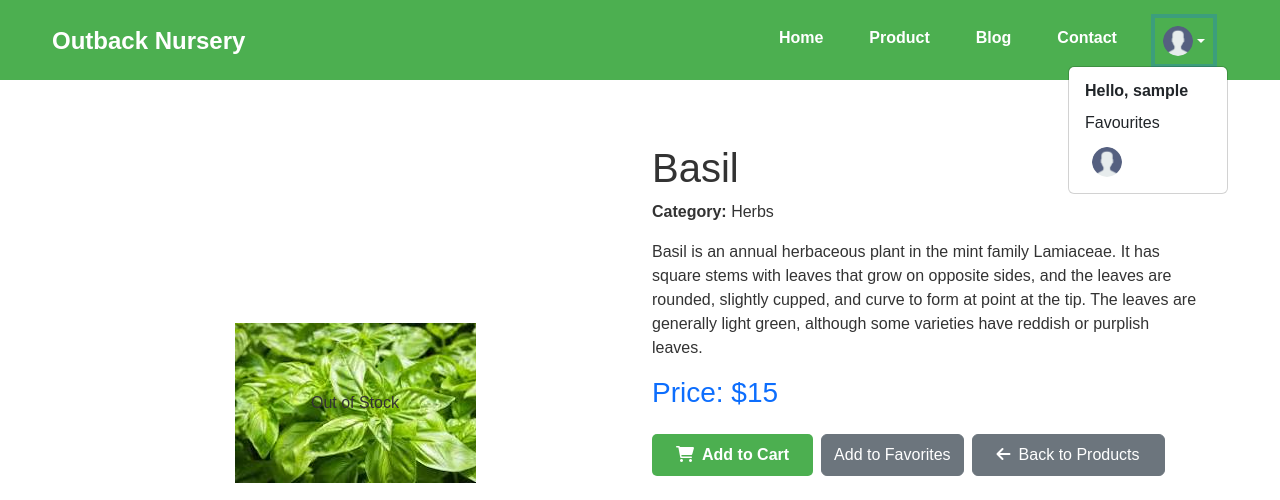
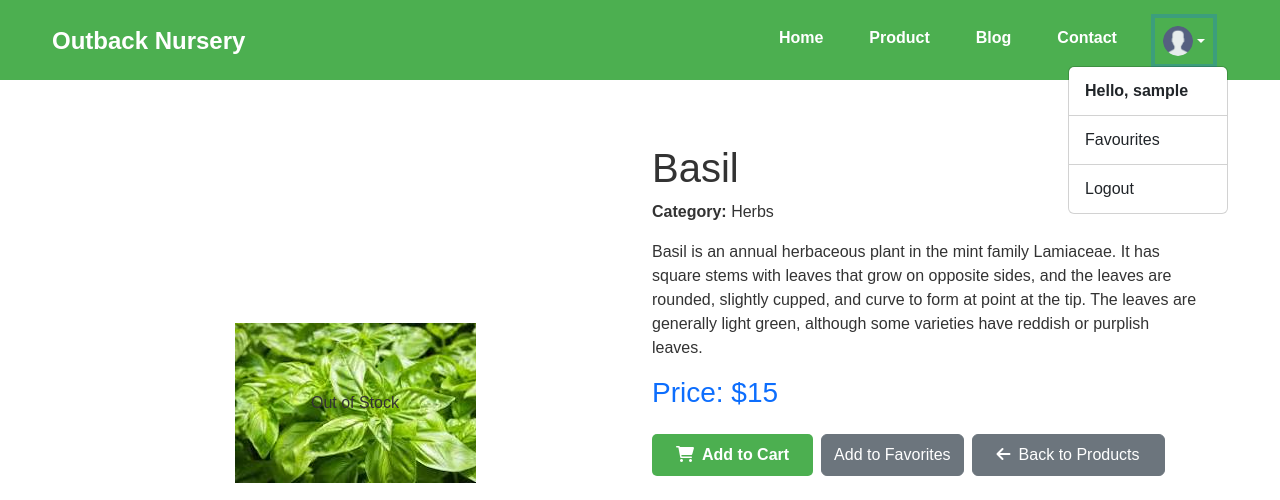
Before and after one commit to Bhoomi3637/Outback_nursery_managment, a PHP site: page /product_detail.php?product_id=1 in a window 1280 px wide, after a click that opens the changed part. Shown: the top 500 px of the page. Run offline with PHP 8.4, Linux system fonts and the light colour scheme; the visitor is signed in with stand-in values (Sample User, id 1); data comes from the database, SQL or seed files in the repository; data that the repository does not hold is empty.

Commit message:
Update header for user

```diff
--- a/config.php
+++ b/config.php
@@ -5,5 +5,5 @@
 define('DB_SERVER', 'localhost');
 define('DB_USERNAME', 'root'); // Replace with your DB username
 define('DB_PASSWORD', '');     // Replace with your DB password
-define('DB_NAME', 'project');  // Replace with your DB name
+define('DB_NAME', 'project1');  // Replace with your DB name
 ?>
--- a/product_detail.php
+++ b/product_detail.php
@@ -52,32 +52,41 @@ if (isset($_GET['product_id'])) {
     <link rel="stylesheet" href="style.css">
 </head>
 <body>
+    <!-- Navigation -->
     <header>
     <nav class="navbar navbar-expand-lg navbar-light">
         <div class="container-fluid">
-                <a class="navbar-brand" href="#">Outback Nursery</a>
+            <!-- Brand/logo -->
+            <a class="navbar-brand" href="#">
+                Outback Nursery
+            </a>
             <button class="navbar-toggler" type="button" data-bs-toggle="collapse" data-bs-target="#navbarNav" aria-controls="navbarNav" aria-expanded="false" aria-label="Toggle navigation">
-                <button class="navbar-toggler" type="button" data-bs-toggle="collapse" data-bs-target="#navbarNav" aria-controls="navbarNav">
                 <span class="navbar-toggler-icon"></span>
             </button>
             <div class="collapse navbar-collapse" id="navbarNav">
                 <ul class="navbar-nav ms-auto">
-                        <li class="nav-item"><a class="nav-link" href="user_home.php">Home</a></li>
-                        <li class="nav-item"><a class="nav-link" href="product.php">Product</a></li>
-                        <li class="nav-item"><a class="nav-link" href="blog.php">Blog</a></li>
-                        <li class="nav-item"><a class="nav-link" href="contact.php">Contact</a></li>
+                    <li class="nav-item">
+                        <a class="nav-link" href="user_home.php">Home</a>
+                    </li>
+                    <li class="nav-item">
+                        <a class="nav-link" href="product.php">Product</a>
+                    </li>
+                    <li class="nav-item">
+                        <a class="nav-link" href="blog.php">Blog</a>
+                    </li>
+                    <li class="nav-item">
+                        <a class="nav-link" href="contact.php">Contact</a>
+                    </li>
+                    <!-- User profile dropdown -->
                     <li class="nav-item dropdown">
                         <a class="nav-link dropdown-toggle d-flex align-items-center" href="#" id="navbarDropdown" role="button" data-bs-toggle="dropdown" aria-expanded="false">
                             <img src="image/user.png" alt="Profile" class="rounded-circle" width="30" height="30">
                         </a>
                         <ul class="dropdown-menu dropdown-menu-end" aria-labelledby="navbarDropdown">
-                                <li class="dropdown-item-text fw-bold">Hello, <?php echo htmlspecialchars($_SESSION["username"]); ?></li>
+                            <!-- Username placeholder -->
+                            <li class="dropdown-item-text fw-bold">Hello,  <?php echo htmlspecialchars($_SESSION["username"]); ?></li>
+                            <li><hr class="dropdown-divider"></li>
                             <li><a class="dropdown-item" href="#">Favourites</a></li>
-                            <a class="nav-link dropdown-toggle" href="#" id="navbarDropdown" role="button" data-bs-toggle="dropdown">
-                                <img src="image/user.png" alt="Profile" class="rounded-circle" width="30" height="30">
-                            </a>
-                            <ul class="dropdown-menu dropdown-menu-end" aria-labelledby="navbarDropdown">
-                                <li class="dropdown-item-text">Hello, <?php echo htmlspecialchars($_SESSION["username"]); ?></li>
                             <li><hr class="dropdown-divider"></li>
                             <li><a class="dropdown-item" href="logout.php">Logout</a></li>
                         </ul>
```
Also changed, not shown: blog.php (+19 -9 lines), contact.php (+14 -10 lines), product.php (+19 -8 lines), user_home.php (+6 -14 lines), uploads/plant_673d87bdaf9947.72512946.jpg (added). Lines whose indentation alone changed are shown as unchanged.
